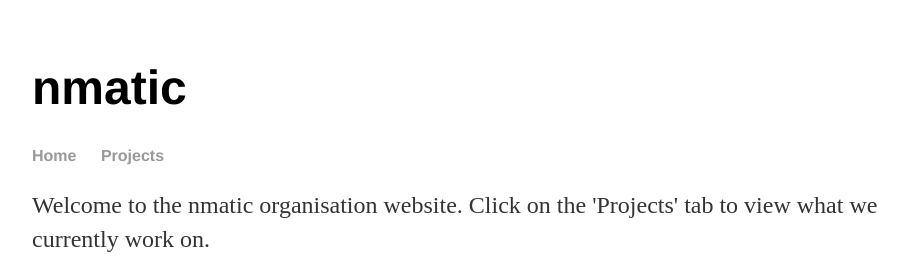
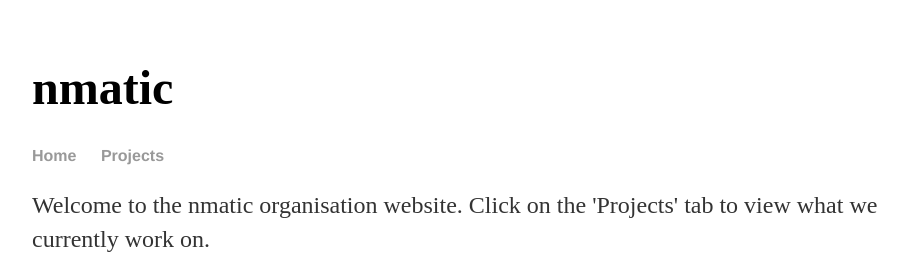
Before and after one commit to nmatic/nmatic.vicbab.me, a Jekyll site: the page built from index.html, in a window 1280 px wide. Shown: the top 259 px of the page, without its empty margins (160-1068 px from the left). Built offline with Jekyll 4.4.1, drawn with Linux system fonts in a browser that asks for light colours; nearby versions of some CDN libraries.

Commit message:
Update main.css

```diff
--- a/css/main.css
+++ b/css/main.css
@@ -21,7 +21,7 @@ a:hover {
 }
 h1 {
     font-size: 3em;
-    font-family:'Helvetica', 'Arial', 'Sans-Serif';
+    font-family:'Computer Modern', 'Times New Roman', 'Serif';
 }
 p {
     font-size: 1.5em;
```
